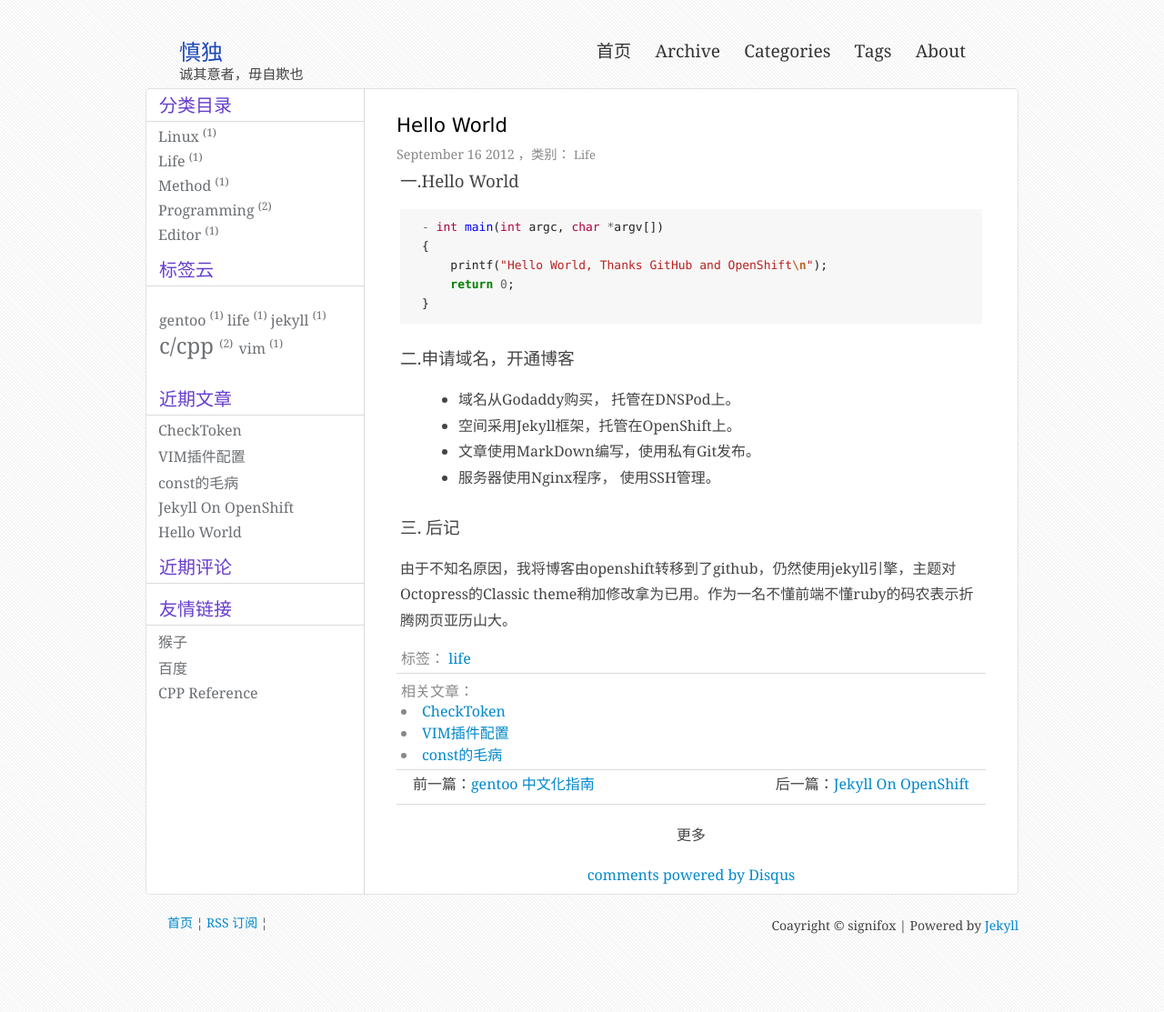
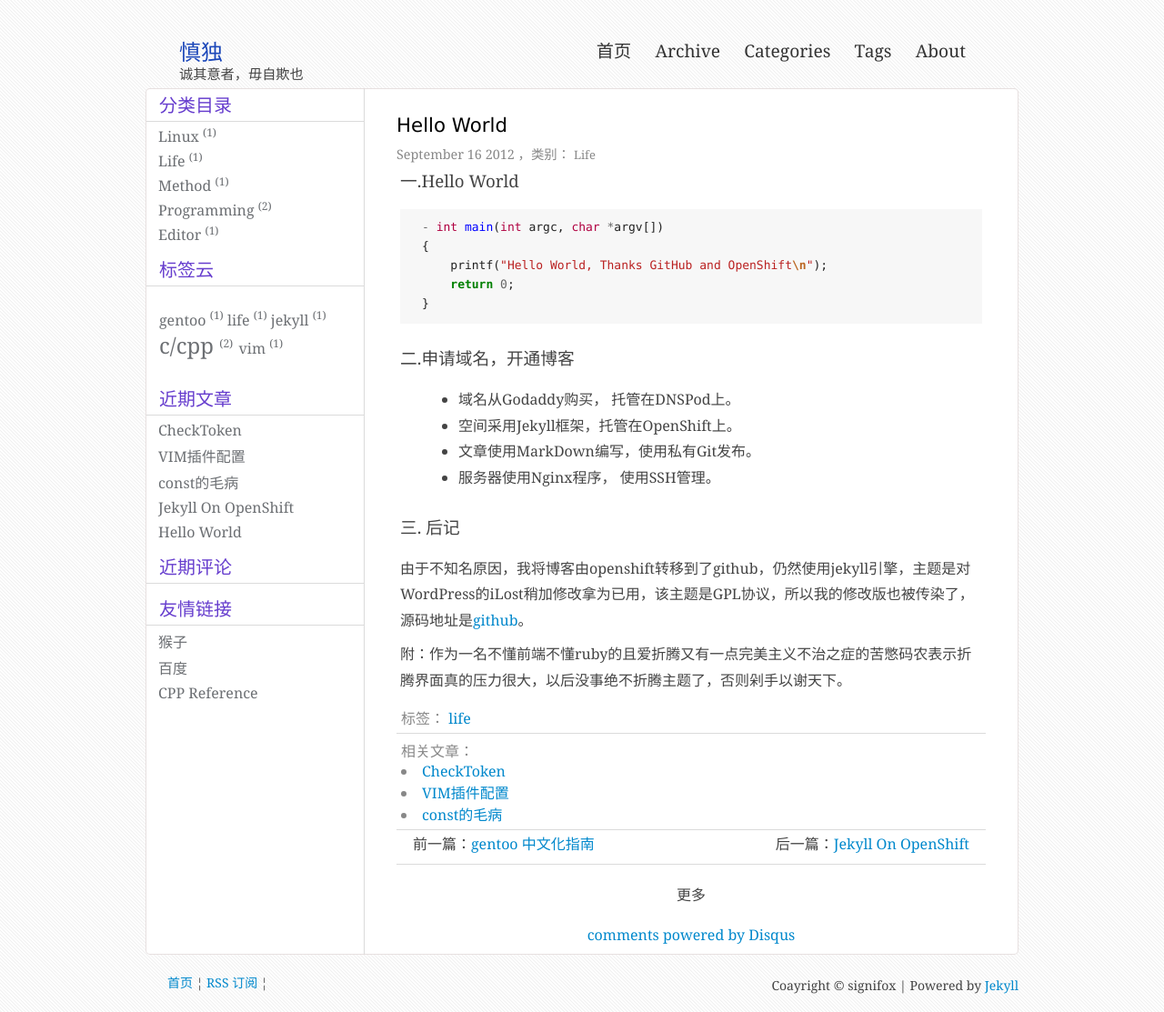
Before and after one commit to sealook/signifox.github.com, a Jekyll site: the page built from _posts/2012-09-16-hello-world.md, in a window 1280 px wide. Shown: the whole page at 91% size. Built offline with Jekyll 4.4.1, drawn with Linux system fonts in a browser that asks for light colours; Markdown is read by kramdown in place of the engine named in the settings; comment, search, counter and statistics services are not loaded; before the commit the page ends 1047 px from its top, so only the background shows below that.

Commit message:
Signed-off-by: signifox <signifox@gmail.com>

```diff
--- a/_layouts/default.html
+++ b/_layouts/default.html
@@ -12,7 +12,7 @@
   {% endif %}
   <link rel="stylesheet" href="/media/css/style.css">
   <link rel="stylesheet" href="/media/css/highlight.css">
-  <link rel="icon" href="/media/image/favicon.png">
+  <link rel="icon" href="/media/image/favicon.ico">
   <script type="text/javascript" src="/media/js/jquery-1.7.1.min.js"></script>
   <script type="text/javascript" src="/media/js/jquery.tagcloud.js"></script>
   <link href="/atom.xml" rel="alternate" title="{{site.title}}" type="application/atom+xml">
--- a/_posts/2012-09-16-hello-world.md
+++ b/_posts/2012-09-16-hello-world.md
@@ -29,4 +29,6 @@ tags:
 
 ### 三. 后记
 
-由于不知名原因，我将博客由openshift转移到了github，仍然使用jekyll引擎，主题对Octopress的Classic theme稍加修改拿为已用。作为一名不懂前端不懂ruby的码农表示折腾网页亚历山大。
+由于不知名原因，我将博客由openshift转移到了github，仍然使用jekyll引擎，主题是对WordPress的iLost稍加修改拿为已用，该主题是GPL协议，所以我的修改版也被传染了，源码地址是[github](http://github.com/signifox/signifox.github.com)。
+
+附：作为一名不懂前端不懂ruby的且爱折腾又有一点完美主义不治之症的苦憋码农表示折腾界面真的压力很大，以后没事绝不折腾主题了，否则剁手以谢天下。
```
Also changed, not shown: archive.html (+7 -2 lines), media/image/back.jpg (deleted).
